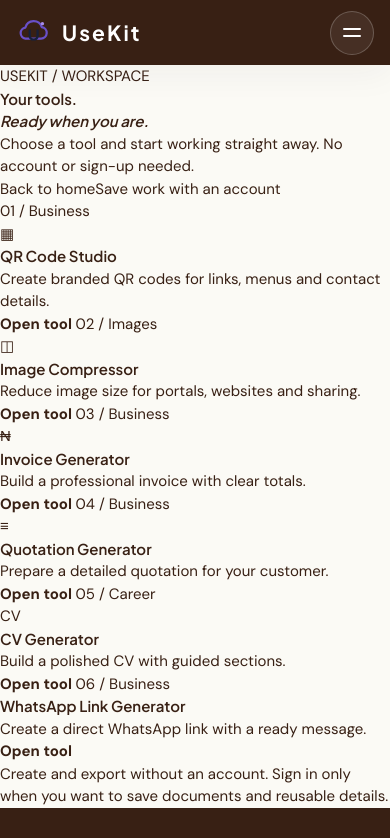
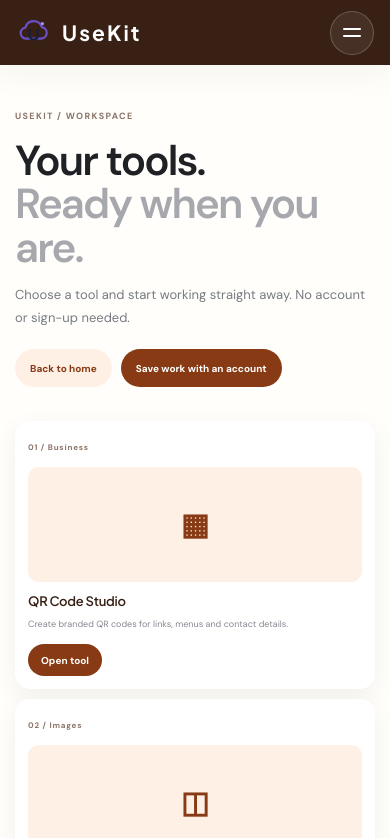
Before and after one commit to successobialo-git/usekit-ng, a Next.js app: page /workspace in a window 390 px wide. Shown: the top 838 px of the page. Built offline with nearby package versions, Linux system fonts and the light colour scheme.

Commit message:
Style the restored guest-first workspace and mobile layouts

```diff
--- a/src/app/globals.css
+++ b/src/app/globals.css
@@ -255,3 +255,28 @@ h1,h2,h3,h4,.brand-word{font-family:"Plus Jakarta Sans",sans-serif;font-weight:5
  .toolkit-intro{width:100%;max-width:none;margin-top:14px}
 }
 @media(max-width:390px){.center-hero h1{font-size:clamp(28px,7.8vw,38px)}.photo-tool-grid{grid-template-columns:1fr}.photo-tool-card{grid-template-rows:140px auto}.photo-tool-copy p{min-height:0}}
+
+
+/* Guest-first workspace page */
+.public-workspace{width:100%;max-width:1180px;min-height:75vh;margin:0 auto;padding:58px clamp(18px,5vw,62px) 85px;background:#fffefa}
+.public-workspace>header{max-width:850px;margin:0 auto 34px}
+.public-workspace>header>span{color:#8b7468;font-size:9px;letter-spacing:.15em;font-weight:800}
+.public-workspace>header h1{margin:13px 0;font-family:"Manrope","DM Sans",sans-serif;font-size:clamp(38px,5vw,60px);line-height:1.04;letter-spacing:-.045em;color:#202124}
+.public-workspace>header h1 em{font-style:normal;color:#a6a8ad}
+.public-workspace>header p{max-width:570px;color:#777b82;font-size:13px;line-height:1.8}
+.workspace-actions{display:flex;flex-wrap:wrap;gap:9px;margin-top:20px}
+.workspace-actions a{display:inline-flex;align-items:center;justify-content:center;min-height:38px;padding:0 15px;border-radius:999px;background:#fff0e6;color:#873a13;font-size:10px;font-weight:700}
+.workspace-actions a:last-child{background:#873a13;color:#fff}
+.workspace-tool-grid{display:grid;grid-template-columns:repeat(3,minmax(0,1fr));gap:15px}
+.workspace-tool-card{display:block;min-width:0;padding:17px;border-radius:15px;background:#fff;box-shadow:0 8px 26px rgba(25,25,35,.06);transition:transform .2s,box-shadow .2s}
+.workspace-tool-card:hover{transform:translateY(-2px);box-shadow:0 12px 30px rgba(25,25,35,.1)}
+.workspace-tool-number{color:#8b7468;font-size:8px;font-weight:800;letter-spacing:.1em}
+.workspace-tool-art{display:grid;place-items:center;height:105px;margin:13px 0;border-radius:11px;background:#fff0e6;color:#873a13;font-size:30px;font-weight:700}
+.workspace-tool-art.alt{background:#fff6f0}
+.workspace-tool-card h2{margin:0 0 6px;font-size:15px;letter-spacing:-.02em}
+.workspace-tool-card p{min-height:34px;margin:0 0 12px;color:#858991;font-size:10px;line-height:1.65}
+.workspace-tool-card>b{display:inline-flex;align-items:center;justify-content:center;min-height:32px;padding:0 13px;border-radius:999px;background:#873a13;color:#fff;font-size:10px;font-weight:700}
+.workspace-tool-card>b i{display:none}
+.workspace-footnote{margin:22px 0 0;color:#858991;font-size:10px;line-height:1.7}
+@media(max-width:760px){.public-workspace{padding:38px 15px 60px}.public-workspace>header h1{font-size:42px}.workspace-tool-grid{grid-template-columns:repeat(2,minmax(0,1fr));gap:10px}.workspace-tool-card{padding:13px}.workspace-tool-art{height:88px;margin:10px 0}.workspace-tool-card h2{font-size:13px}.workspace-tool-card p{font-size:9px;min-height:42px}}
+@media(max-width:420px){.workspace-tool-grid{grid-template-columns:1fr}.workspace-tool-art{height:115px}.workspace-tool-card p{min-height:0}}
```
